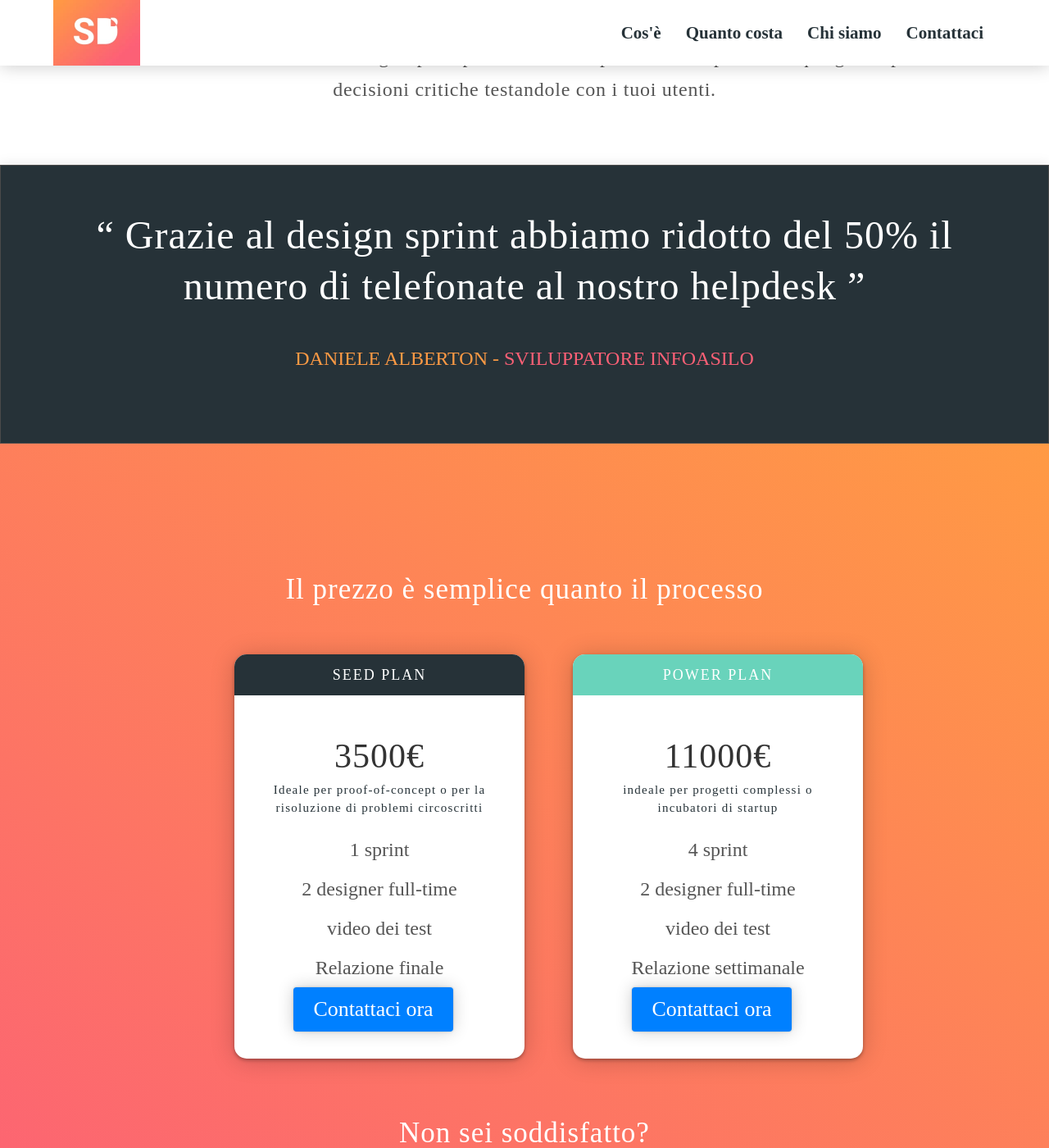
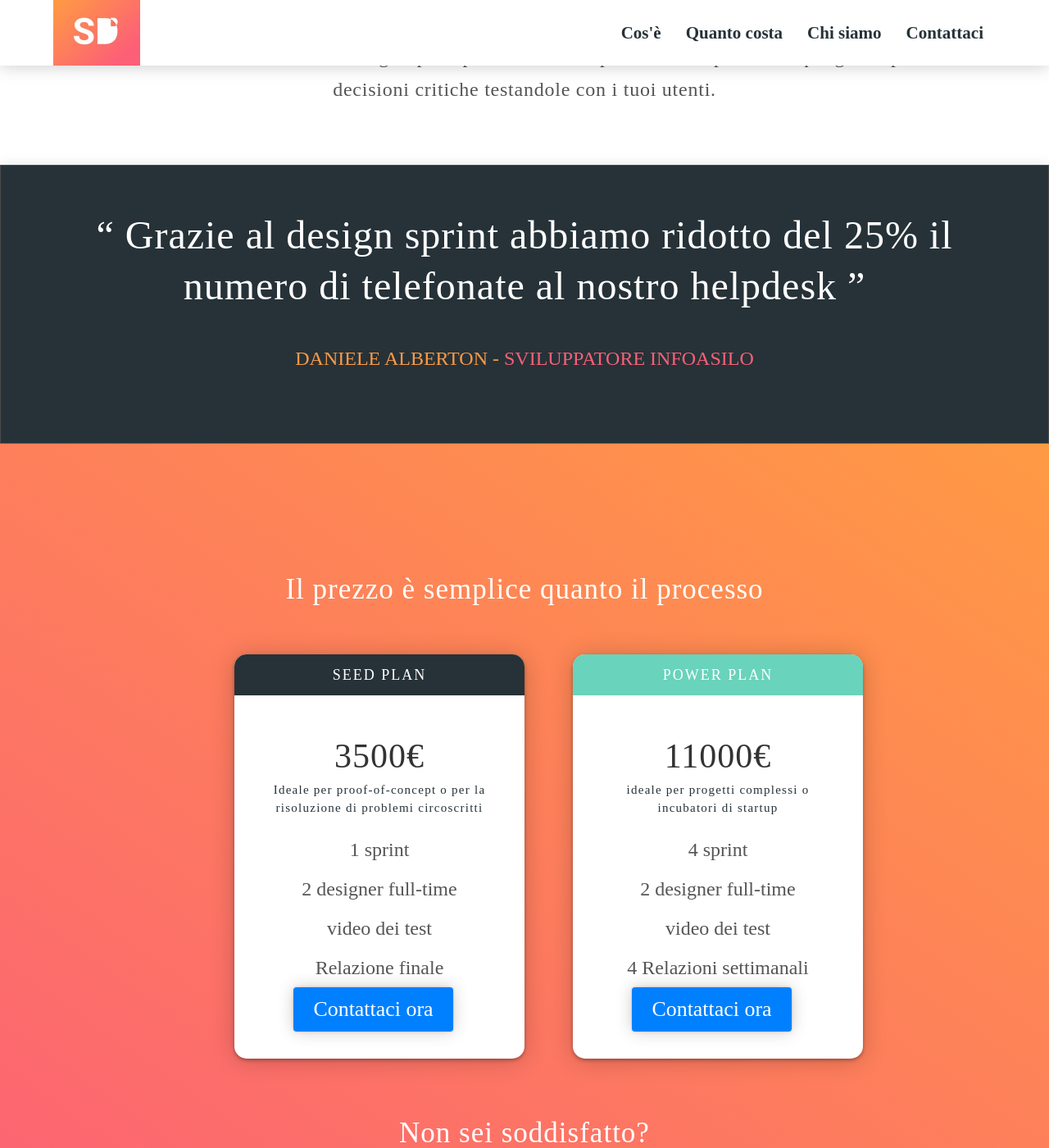
Before and after one commit to Juleship/designsprint, a Jekyll site: the page built from index.html, in a window 1280 px wide and 1400 px high, scrolled down 1861 px. Shown: the whole window at 82% size. Built offline with Jekyll 4.4.1, drawn with Linux system fonts in a browser that asks for light colours; Markdown is read by kramdown in place of the engine named in the settings.

Commit message:
Update default.html #2
other fixes

```diff
--- a/_layouts/default.html
+++ b/_layouts/default.html
@@ -136,7 +136,7 @@
         <section id="claim">
           <div class="container">
             <q>
-              Grazie al design sprint abbiamo ridotto del 50% il numero di telefonate al nostro helpdesk
+              Grazie al design sprint abbiamo ridotto del 25% il numero di telefonate al nostro helpdesk
             </q>
             <p>DANIELE ALBERTON - <span>SVILUPPATORE INFOASILO</span></p>
           </div>
@@ -186,7 +186,7 @@
                   11000€
                 </div>
                 <p class="price-sub">
-                  indeale per progetti complessi o incubatori di startup
+                  ideale per progetti complessi o incubatori di startup
                 </p>
                 <ul>
                   <li>
@@ -199,7 +199,7 @@
                     video dei test
                   </li>
                   <li>
-                    Relazione settimanale
+                    4 Relazioni settimanali
                   </li>
                 </ul>
                 <p class="text-center">
```
